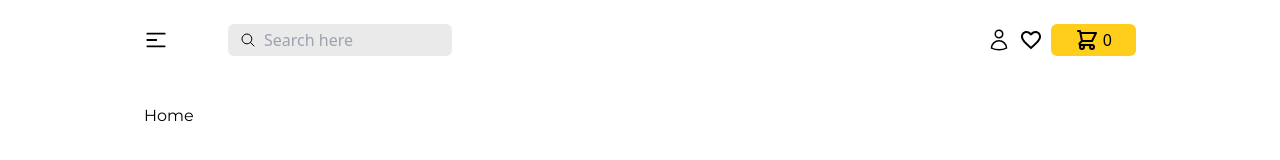
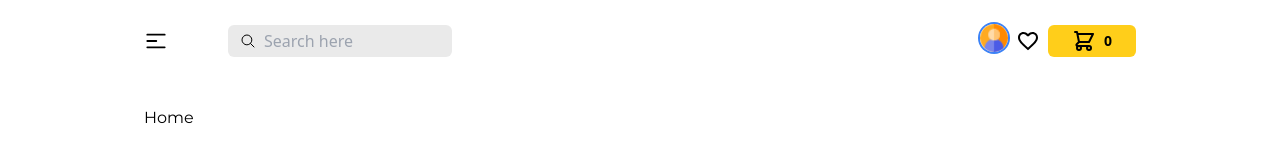
Before and after one commit to malikmoeeznawaz1/book-Store-Web-App, a React (Vite) app in the folder frontend/: page / in a window 1280 px wide. Shown: the top 160 px of the page. Built offline with nearby package versions, Linux system fonts and the light colour scheme.

Commit message:
working on dropdown menu

```diff
--- a/frontend/src/components/Navbar.jsx
+++ b/frontend/src/components/Navbar.jsx
@@ -1,15 +1,26 @@
 import React from 'react'
-import { Link } from 'react-router-dom';
+import { href, Link } from 'react-router-dom';
 import { HiMiniBars3CenterLeft } from "react-icons/hi2";
 import { IoSearchOutline } from "react-icons/io5";
 import { HiOutlineUser } from "react-icons/hi2";
 import { MdOutlineFavoriteBorder } from "react-icons/md";
 import { HiOutlineShoppingCart } from "react-icons/hi";
+import avatarImage from '../assets/avatar.png';
+
+const Navigation = [
+  { name: 'Dashboard', href: '/dashboard' },
+  { name: 'Orders', href: '/order' },
+  { name: 'Cart Page', href: '/cart' },
+  { name: 'Checkout', href: '/checkout' },
+]
 
 const Navbar = () => {
+  const [isDropdownOpen, setIsDropdownOpen] = React.useState(false);
+
+  const currentUser = 1;
   return (
     <header className='max-w-screen-lg mx-auto px-4 py-6'>
-      <nav className='flex justify-between items-center'>
+      <nav className='flex justify-between items-center md:gap-3 gap-3'>
         <div className='flex items-center md:gap-14 gap-4'>
           <Link to="/">
             <HiMiniBars3CenterLeft className='size-6' />
@@ -21,13 +32,39 @@ const Navbar = () => {
           </div>
         </div>
 
-        <div className='flex items-center md:gap-2 gap-2'>
-         <HiOutlineUser className='size-6'/>
+        <div className='relative flex items-center md:gap-2 gap-2'>
+          <div>
+            {
+              currentUser? <>
+              <button onClick={()=> setIsDropdownOpen(!isDropdownOpen) } className='relative'>
+                <img src={avatarImage} alt="" className={`size-7 rounded-full ${currentUser? 'ring-2 ring-blue-500' : ''}`} />
+              </button>
+              {
+                isDropdownOpen && (
+                  <div>
+                    <ul>
+                      {
+                        Navigation.map((item)=>(
+                          <li key={item.name} >
+                            <Link to={item.href}>
+                              {item.name}
+                            </Link>
+                          </li>
+                        ))
+                      }
+                    </ul>
+                  </div>
+                )
+              }
+              </> : <Link to='/login'> <HiOutlineUser className='size-6'/> </Link>
+            }
+          </div>
+
          <button className='hidden sm:block'><MdOutlineFavoriteBorder className='size-6'/></button>
 
          <Link to='/cart' className='bg-primary rounded-md sm:px-6 py-1 flex items-center gap-1'>
             <HiOutlineShoppingCart className='size-6'/>
-            <span>0</span>
+            <span className='text-sm font-semibold sm:ml-1'>0</span>
          </Link>
         </div>
       </nav>
```
